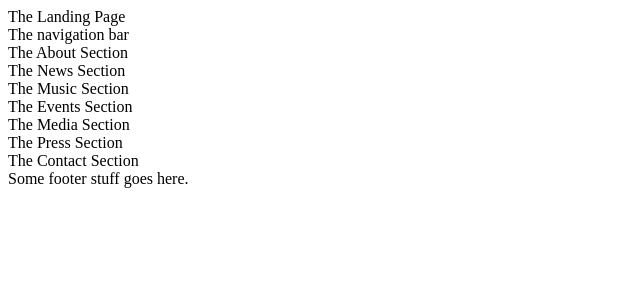
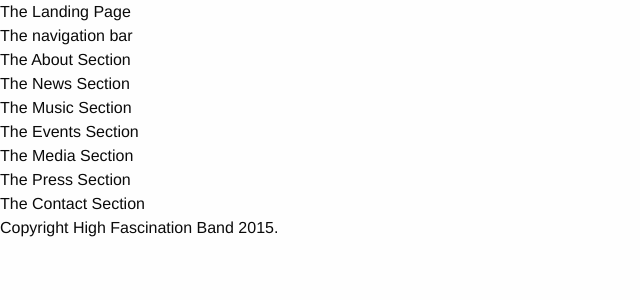
Before and after one commit to aisaacroth/High-Fascination-Site, a Flask app: page / in a window 1280 px wide. Shown: the top 300 px of the page, without its empty margins (0-640 px from the left). Run offline with Flask 2, Linux system fonts and the light colour scheme; some libraries are stand-ins or nearby versions.

Commit message:
Working on the structure of the site.

```diff
--- a/app/templates/base.html
+++ b/app/templates/base.html
@@ -1,42 +1,56 @@
-<!DOCTYPE html>
-<html>
+<!doctype html>
+<html class="no-js" lang="en">
   <head>
     <meta charset="utf-8">
+    <meta name="viewport" content="width=device-width, initial-scale=1.0" />
     <title>{% block title %}{% endblock %}</title>
+    <link rel="stylesheet" type=text/css href="{{ url_for('static', filename='css/foundation.css') }}">
+    <link rel="stylesheet" type=text/css href="{{ url_for('static', filename='css/app.css') }}">
+    <script src="{{ url_for('static', filename='js/vendor/modernizr.js') }}"></script>
+
   </head>
   <body>
     <div id="wrapper">
-      <div id="home">
+      <div class="row" id="home">
         <!-- Landing page when user enters site. -->
         {% block home %}{% endblock %}
       </div>
-      <div id="nav-bar">
+      <div class="contain-to-grid sticky" id="nav-bar">
         {% block nav_bar %}{% endblock %}
       </div>
-      <div id="about">
+      <div class="row" id="about">
         {% block about %}{% endblock %}
       </div>
-      <div id="news">
+      <div class="row" id="news">
         {% block news %}{% endblock %}
       </div>
-      <div id="music">
+      <div class="row" id="music">
         {% block music %}{% endblock %}
       </div>
-      <div id="events">
+      <div class="row" id="events">
         {% block events %}{% endblock %}
       </div>
-      <div id="media">
+      <div class="row" id="media">
         {% block media %}{% endblock %}
       </div>
-      <div id="press">
+      <div class="row" id="press">
         {% block press %}{% endblock %}
       </div>
-      <div id="contact">
+      <div class="row" id="contact">
         {% block contact %}{% endblock %}
       </div>
     </div>
-    <div id="footer">
-      Some footer stuff goes here.
+    <div class="row" id="footer">
+        Copyright High Fascination Band 2015.
     </div>
+
+    <script src="{{ url_for('static', filename='js/vendor/jquery.js') }}"></script>
+    <script src="{{ url_for('static', filename='js/foundation.min.js') }}"></script>
+    <script src="{{ url_for('static', filename='js/foundation/foundation.orbit.js') }}"></script>
+    <script src="{{ url_for('static', filename='js/foundation/foundation.topbar.js') }}"></script>
+    <script src="{{ url_for('static', filename='js/app.js') }}"></script>
+    <script>
+        $(document).foundation();
+    </script>
   </body>
 </html>
```
